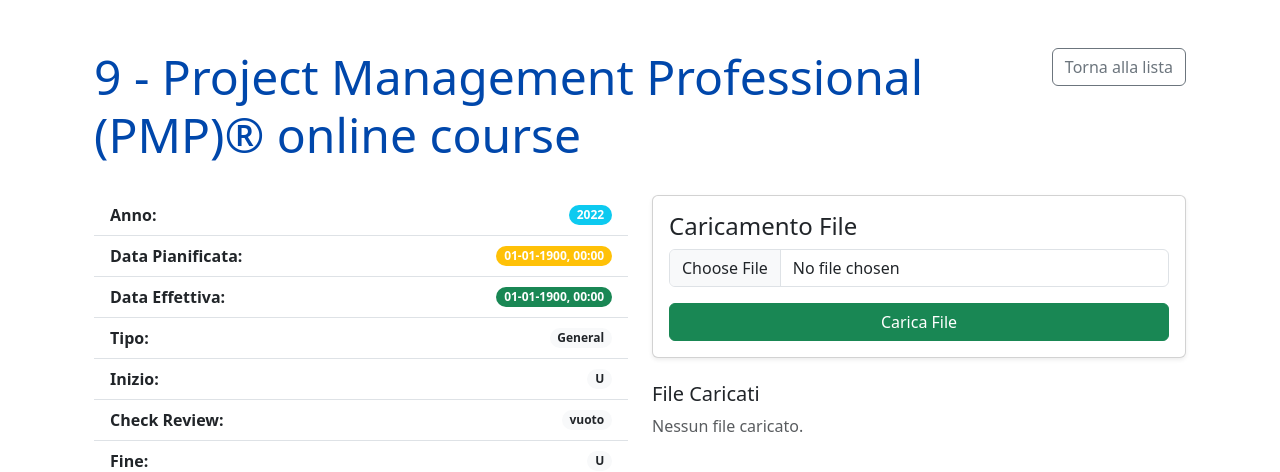
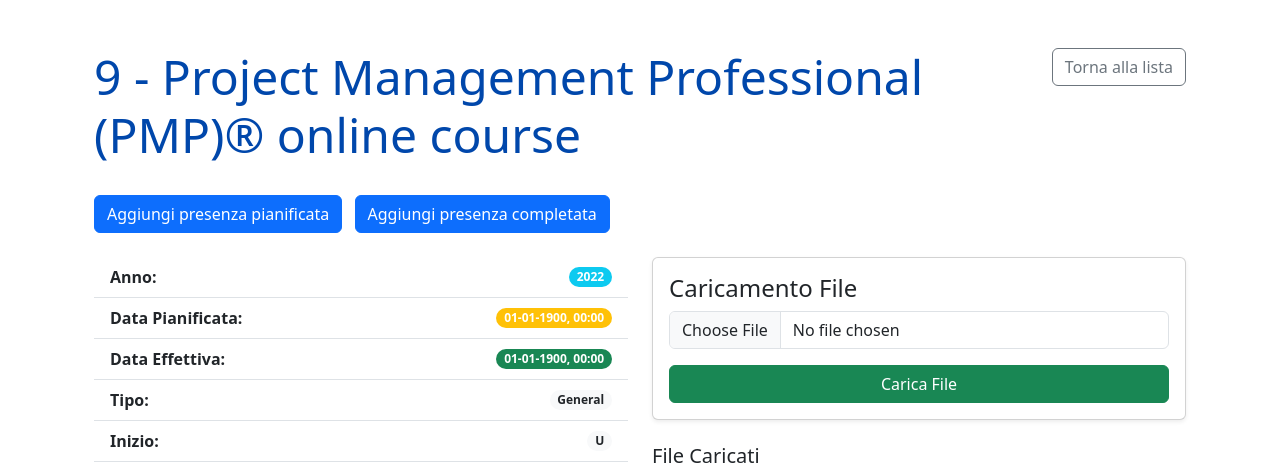
Before and after one commit to karim1655/Web_DB_Project, a Django app: page /coursedetail/1/ in a window 1280 px wide. Shown: the part 56-528 px from the top of the page. Run offline with Django 5.2, Linux system fonts and the light colour scheme; a user stored in the database is signed in; data comes from the database, SQL or seed files in the repository; both versions use the stored data as it was after the commit.

Commit message:
Added buttons for adding/removing the current user's attendances in detail view, urls and template

```diff
--- a/web_app/templates/web_app/course_detail.html
+++ b/web_app/templates/web_app/course_detail.html
@@ -17,6 +17,35 @@
                 <i class="bi bi-arrow-left-circle"></i> Torna alla lista
             </a>
         </div>
+
+
+    <div class="mb-4">
+        {% if user.is_authenticated %}
+            {% if not current_user_planned.id %}
+            <a href="{% url 'add_planned_attendance' course.id %}" class="btn btn-primary me-2">
+                <i class="bi bi-pencil"></i> Aggiungi presenza pianificata
+            </a>
+            {% endif %}
+            {% if current_user_planned.id %}
+            <a href="{% url 'remove_planned_attendance' course.id current_user_planned.id %}" class="btn btn-outline-danger">
+                <i class="bi bi-trash"></i> Rimuovi presenza pianificata
+            </a>
+            {% endif %}
+            {% if not current_user_completed.id %}
+            <a href="{% url 'add_completed_attendance' course.id %}" class="btn btn-primary me-2">
+                <i class="bi bi-pencil"></i> Aggiungi presenza completata
+            </a>
+            {% endif %}
+            {% if current_user_completed.id %}
+            <a href="{% url 'remove_completed_attendance' course.id current_user_completed.id %}" class="btn btn-outline-danger">
+                <i class="bi bi-trash"></i> Rimuovi presenza completata
+            </a>
+            {% endif %}
+        {% else %}
+            <h4> Esegui il <a href="{% url 'login' %}">login</a> per segnare le tue presenze</h4>
+        {% endif %}
+
+    </div>
 
 
     <div class="row mb-4">
@@ -153,7 +182,7 @@
                             </tr>
                         </thead>
                         <tbody>
-                            {% for user in pianificato_users %}
+                            {% for user in planned_users %}
                             <tr>
                                 <td>{{ user.first_name }} {{ user.last_name }}</td>
                             </tr>
@@ -182,7 +211,7 @@
                             </tr>
                         </thead>
                         <tbody>
-                            {% for user in completato_users %}
+                            {% for user in completed_users %}
                             <tr>
                                 <td>{{ user.first_name }} {{ user.last_name }}</td>
                             </tr>
--- a/web_app/views.py
+++ b/web_app/views.py
@@ -1,4 +1,3 @@
-from django.shortcuts import render
 from django.contrib.auth import authenticate, login
 from django.contrib.auth.views import LoginView, LogoutView, PasswordChangeView
 from django.shortcuts import render, redirect, get_object_or_404
@@ -88,17 +87,22 @@ def course_detail(request, pk):
     files = File.objects.filter(user_id=request.user.id, course=pk).order_by('-uploaded_at')
 
     # Query per ottenere le attendances associate al corso
-    attendances = Attendance.objects.filter(course=course)
+    attendances = Attendance.objects.filter(course_id=pk)
+    # Suddivisione per state
+    planned = attendances.filter(state='planned').select_related('user')
+    completed = attendances.filter(state='completed').select_related('user')
 
-    # Suddivisione per state
-    pianificato = attendances.filter(state='planned').select_related('user')
-    completato = attendances.filter(state='completed').select_related('user')
+    # Attendances dell'utente corrente per questo corso, per poterle rimuovere se vuole
+    current_user_planned = attendances.filter(state='planned', user_id=request.user.id).first()
+    current_user_completed = attendances.filter(state='completed', user_id=request.user.id).first()
 
     context = {
         'course': course,
-        'pianificato_users': [rel.user for rel in pianificato],
-        'completato_users': [rel.user for rel in completato],
+        'planned_users': [attendance.user for attendance in planned],
+        'completed_users': [attendance.user for attendance in completed],
         'files': files,
+        'current_user_planned': current_user_planned,
+        'current_user_completed': current_user_completed,
     }
     return render(request, 'web_app/course_detail.html', context)
 
@@ -264,3 +268,41 @@ def delete_file(request, pk, file_id):
 
         messages.success(request, "File eliminato con successo.")
         return redirect('course_detail', pk)
+
+
+@login_required
+def add_planned_or_completed_attendance(request, course_id):
+    course = get_object_or_404(Course, id=course_id)
+    user = get_object_or_404(CustomUser, id=request.user.id)
+
+    if request.path.__contains__('planned'):
+        if Attendance.objects.filter(course=course, user=user, state='planned').exists():
+            messages.warning(request, "Hai già una presenza pianificata per questo corso.")
+        else:
+            Attendance.objects.create(course=course, user=user, state='planned')
+            messages.success(request, "Presenza pianificata aggiunta con successo!")
+    elif request.path.__contains__('completed'):
+        if Attendance.objects.filter(course=course, user=user, state='completed').exists():
+            messages.warning(request, "Hai già una presenza completata per questo corso.")
+        else:
+            Attendance.objects.create(course=course, user=user, state='completed')
+            messages.success(request, "Presenza completata aggiunta con successo!")
+
+    return redirect('course_detail', pk=course.id)
+
+
+@login_required
+def remove_planned_or_completed_attendance(request, course_id, attendance_id):
+    attendance = get_object_or_404(Attendance, id=attendance_id)
+
+    if attendance_id == -1:
+        messages.warning('Non si può rimuovere una presenza che non esiste')
+
+    attendance.delete()
+
+    if request.path.__contains__('planned'):
+        messages.success(request, "Presenza pianificata rimossa con successo!")
+    else:
+        messages.success(request, "Presenza completata rimossa con successo!")
+
+    return redirect('course_detail', pk=course_id)
--- a/web_db_project/urls.py
+++ b/web_db_project/urls.py
@@ -48,6 +48,11 @@ urlpatterns = [
 
     path('coursedetail/<int:pk>/uploadfile', views.upload_file, name='upload_file'),
     path('coursedetail/<int:pk>/deletefile/<int:file_id>/', views.delete_file, name='delete_file'),
+
+    path('coursedetail/<int:course_id>/addplannedattendance', views.add_planned_or_completed_attendance, name='add_planned_attendance'),
+    path('coursedetail/<int:course_id>/addcompletedattendance', views.add_planned_or_completed_attendance, name='add_completed_attendance'),
+    path('coursedetail/<int:course_id>/removeplannedattendance/<int:attendance_id>/', views.remove_planned_or_completed_attendance, name='remove_planned_attendance'),
+    path('coursedetail/<int:course_id>/removecompletedattendance/<int:attendance_id>/', views.remove_planned_or_completed_attendance, name='remove_completed_attendance'),
 ]
 
 
```
Also changed, not shown: db.sqlite3.
